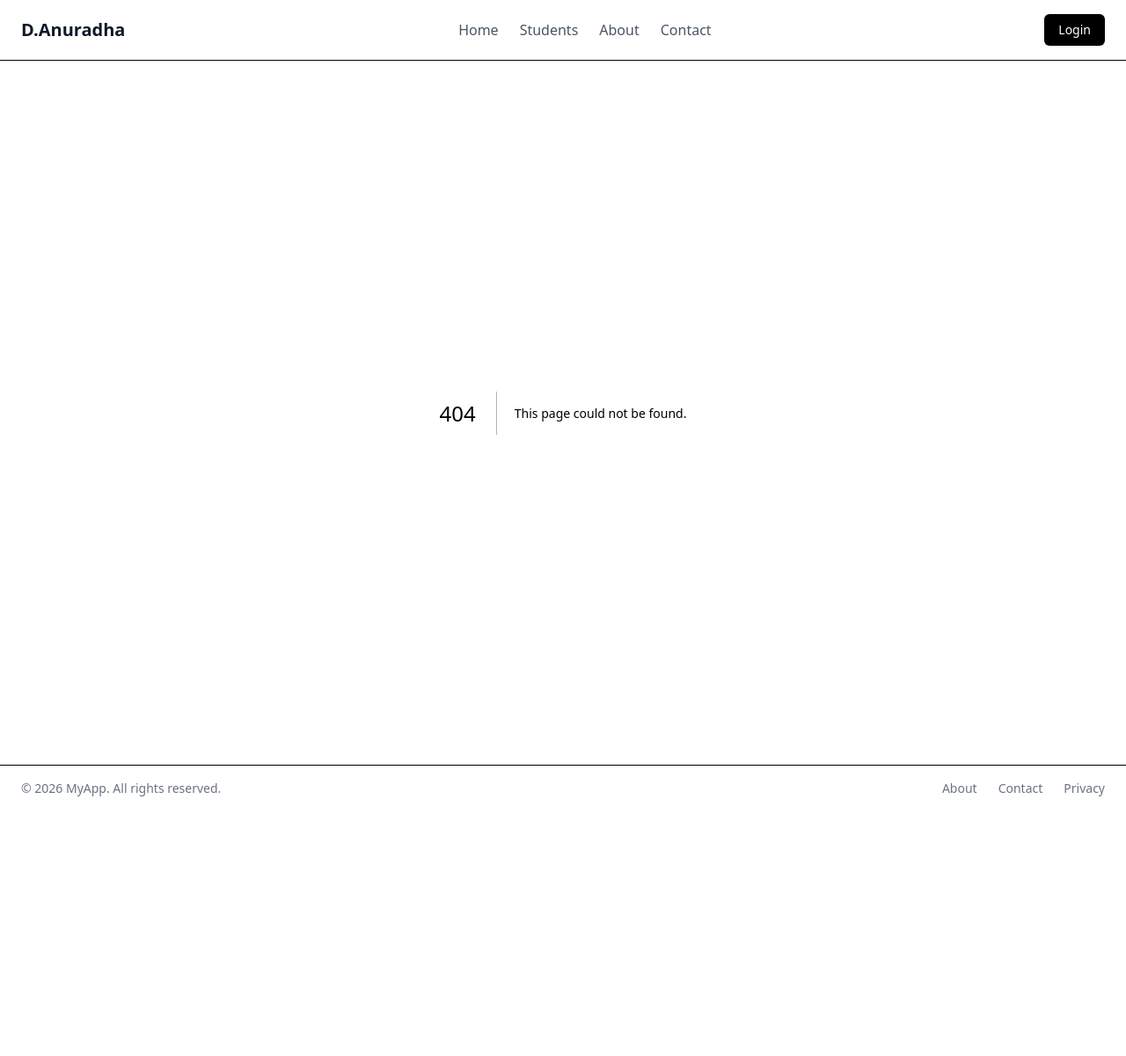
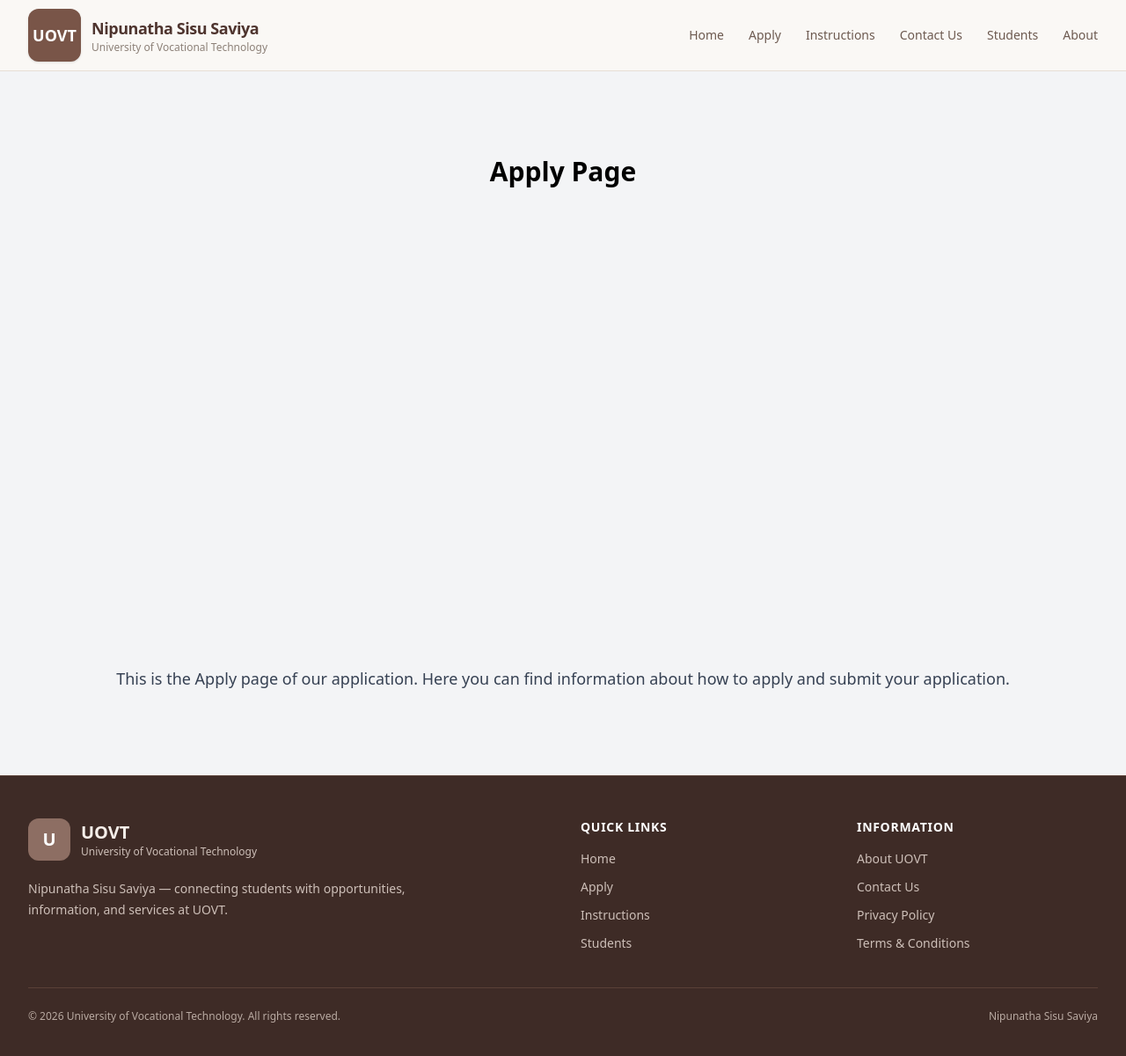
Before and after one commit to darshaanuradha/student_management_system_client, a Next.js app: page /apply in a window 1280 px wide. Before the commit this address had no page. Shown: the top 1200 px of the page at 88% size. Before the commit the page ends 922 px from the top, so only its background shows below. Built offline with nearby package versions, Linux system fonts and the light colour scheme.

Commit message:
Enhance Footer and Navbar components with new layout and styling; add Apply and Instructions pages, and implement BackButton component

```diff
--- /dev/null
+++ b/app/apply/page.tsx
@@ -0,0 +1,10 @@
+export default function apply() {
+  return (
+    <div className="flex min-h-screen flex-col items-center justify-between p-24 bg-gray-100">
+      <h1 className="text-3xl font-bold">Apply Page</h1>
+      <p className="mt-4 text-lg text-gray-700">
+        This is the Apply page of our application. Here you can find information about how to apply and submit your application.
+      </p>
+    </div>
+  );
+}
--- /dev/null
+++ b/app/instructions/page.tsx
@@ -0,0 +1,10 @@
+export default function Instructions() {
+    return (
+        <div className="flex min-h-screen flex-col items-center justify-between p-24 bg-gray-100">
+            <h1 className="text-3xl font-bold">Instructions Page</h1>
+            <p className="mt-4 text-lg text-gray-700">
+                This is the Instructions page of our application. Here you can find detailed instructions on how to use the application effectively.
+            </p>
+        </div>
+    );
+}
--- /dev/null
+++ b/components/BackButton.tsx
@@ -0,0 +1,25 @@
+
+import Link from "next/link";
+export function BackButton() {
+  return (
+    <Link
+      href="/"
+      className="inline-flex items-center gap-2 text-sm font-medium text-[#795548] hover:text-[#5d4037]"
+    >
+      <svg
+        className="h-5 w-5"
+        fill="none"
+        stroke="currentColor"
+        viewBox="0 0 24 24"
+      >
+        <path
+          strokeLinecap="round"
+          strokeLinejoin="round"
+          strokeWidth={2}
+          d="M10 19l-7-7m0 0l7-7m-7 7h18"
+        />
+      </svg>
+      Back
+    </Link>
+  );
+}
--- a/components/Footer.tsx
+++ b/components/Footer.tsx
@@ -1,40 +1,164 @@
+
 import Link from "next/link";
 
 export default function Footer() {
   return (
-    <footer className="border-t bg-white">
-      <div className="mx-auto flex max-w-7xl items-center justify-between px-6 py-4">
+    <footer className="border-t border-[#5a4037] bg-[#3e2b26] text-[#f5eee9]">
 
-        {/* Copyright */}
-        <p className="text-sm text-gray-500">
-          © 2026 MyApp. All rights reserved.
+      <div className="mx-auto max-w-7xl px-6 py-12 lg:px-8">
+
+        <div className="grid gap-10 md:grid-cols-4">
+
+          {/* ================= BRAND ================= */}
+
+          <div className="md:col-span-2">
+
+            <Link href="/" className="inline-flex items-center gap-3">
+
+              <div className="flex h-12 w-12 items-center justify-center rounded-xl bg-[#8d6e63] text-xl font-bold text-white">
+                U
+              </div>
+
+              <div>
+                <h2 className="text-xl font-bold">
+                  UOVT
+                </h2>
+
+                <p className="text-xs text-[#cdbfb8]">
+                  University of Vocational Technology
+                </p>
+              </div>
+
+            </Link>
+
+            <p className="mt-5 max-w-md text-sm leading-6 text-[#cdbfb8]">
+              Nipunatha Sisu Saviya — connecting students with
+              opportunities, information, and services at UOVT.
             </p>
 
-        {/* Links */}
-        <div className="flex gap-6 text-sm">
+          </div>
+
+
+          {/* ================= QUICK LINKS ================= */}
+
+          <div>
+
+            <h3 className="mb-4 text-sm font-semibold uppercase tracking-wider text-white">
+              Quick Links
+            </h3>
+
+            <ul className="space-y-3 text-sm">
+
+              <li>
+                <Link
+                  href="/"
+                  className="text-[#cdbfb8] transition hover:text-white"
+                >
+                  Home
+                </Link>
+              </li>
+
+              <li>
+                <Link
+                  href="/apply"
+                  className="text-[#cdbfb8] transition hover:text-white"
+                >
+                  Apply
+                </Link>
+              </li>
+
+              <li>
+                <Link
+                  href="/instructions"
+                  className="text-[#cdbfb8] transition hover:text-white"
+                >
+                  Instructions
+                </Link>
+              </li>
+
+              <li>
+                <Link
+                  href="/students"
+                  className="text-[#cdbfb8] transition hover:text-white"
+                >
+                  Students
+                </Link>
+              </li>
+
+            </ul>
+
+          </div>
+
+
+          {/* ================= INFORMATION ================= */}
+
+          <div>
+
+            <h3 className="mb-4 text-sm font-semibold uppercase tracking-wider text-white">
+              Information
+            </h3>
+
+            <ul className="space-y-3 text-sm">
+
+              <li>
                 <Link
                   href="/about"
-            className="text-gray-500 hover:text-gray-900"
+                  className="text-[#cdbfb8] transition hover:text-white"
                 >
-            About
+                  About UOVT
                 </Link>
+              </li>
 
+              <li>
                 <Link
                   href="/contact"
-            className="text-gray-500 hover:text-gray-900"
+                  className="text-[#cdbfb8] transition hover:text-white"
                 >
-            Contact
+                  Contact Us
                 </Link>
+              </li>
 
+              <li>
                 <Link
                   href="/privacy"
-            className="text-gray-500 hover:text-gray-900"
+                  className="text-[#cdbfb8] transition hover:text-white"
                 >
-            Privacy
+                  Privacy Policy
                 </Link>
+              </li>
+
+              <li>
+                <Link
+                  href="/terms"
+                  className="text-[#cdbfb8] transition hover:text-white"
+                >
+                  Terms & Conditions
+                </Link>
+              </li>
+
+            </ul>
+
           </div>
 
         </div>
+
+
+        {/* ================= BOTTOM ================= */}
+
+        <div className="mt-10 flex flex-col gap-4 border-t border-[#5a4037] pt-6 sm:flex-row sm:items-center sm:justify-between">
+
+          <p className="text-xs text-[#b9aaa2]">
+            © 2026 University of Vocational Technology. All rights reserved.
+          </p>
+
+          <p className="text-xs text-[#b9aaa2]">
+            Nipunatha Sisu Saviya
+          </p>
+
+        </div>
+
+      </div>
+
     </footer>
   );
 }
--- a/components/Navbar.tsx
+++ b/components/Navbar.tsx
@@ -1,56 +1,237 @@
+
 "use client";
 
 import Link from "next/link";
+import { useState } from "react";
 
 export default function Navbar() {
+  const [menuOpen, setMenuOpen] = useState(false);
+
   return (
-    <nav className="border-b bg-white">
-      <div className="mx-auto flex max-w-7xl items-center justify-between px-6 py-4">
+    <nav className="sticky top-0 z-50 border-b border-[#e7ded5] bg-[#faf8f5]/95 backdrop-blur">
+      <div className="mx-auto max-w-7xl px-6 lg:px-8">
 
-        {/* Logo */}
-        <Link href="/" className="text-xl font-bold text-gray-900">
-          D.Anuradha
+        <div className="flex h-20 items-center justify-between">
+
+          {/* ================= LEFT - BRAND ================= */}
+
+          <div className="flex items-center gap-5">
+
+            {/* UOVT Logo + Name */}
+
+            <Link
+              href="/"
+              className="flex items-center gap-3"
+            >
+              <div className="flex h-15 w-15 items-center justify-center rounded-xl bg-[#795548] text-lg font-bold text-white shadow-sm">
+                UOVT
+              </div>
+
+              <div className="leading-tight">
+                <div className="text-lg font-bold tracking-tight text-[#4e342e]">
+                  Nipunatha Sisu Saviya
+                </div>
+
+                <div className="hidden text-xs text-[#8d8178] sm:block">
+                  University of Vocational Technology
+                </div>
+              </div>
             </Link>
 
-        {/* Navigation */}
-        <div className="hidden items-center gap-6 md:flex">
-          <Link
+
+            </div>
+
+
+          {/* ================= RIGHT - NAVIGATION ================= */}
+
+          <div className="hidden items-center gap-7 lg:flex">
+
+            <NavLink href="/">
+              Home
+            </NavLink>
+
+            <NavLink href="/apply">
+              Apply
+            </NavLink>
+
+            <NavLink href="/instructions">
+              Instructions
+            </NavLink>
+
+            <NavLink href="/contact">
+              Contact Us
+            </NavLink>
+
+            <NavLink href="/students">
+              Students
+            </NavLink>
+
+            <NavLink href="/about">
+              About
+            </NavLink>
+
+          </div>
+
+
+          {/* ================= MOBILE BUTTON ================= */}
+
+          <button
+            onClick={() => setMenuOpen(!menuOpen)}
+            className="rounded-lg p-2 text-[#5d4037] transition hover:bg-[#eee7e1] lg:hidden"
+            aria-label="Toggle menu"
+          >
+            <svg
+              className="h-6 w-6"
+              fill="none"
+              stroke="currentColor"
+              viewBox="0 0 24 24"
+            >
+              {menuOpen ? (
+                <path
+                  strokeLinecap="round"
+                  strokeLinejoin="round"
+                  strokeWidth={2}
+                  d="M6 18L18 6M6 6l12 12"
+                />
+              ) : (
+                <path
+                  strokeLinecap="round"
+                  strokeLinejoin="round"
+                  strokeWidth={2}
+                  d="M4 6h16M4 12h16M4 18h16"
+                />
+              )}
+            </svg>
+          </button>
+
+        </div>
+
+
+        {/* ================= MOBILE NAVIGATION ================= */}
+
+        {menuOpen && (
+          <div className="border-t border-[#e7ded5] py-4 lg:hidden">
+
+            <div className="mb-4 border-b border-[#e7ded5] pb-4">
+              <p className="text-sm font-semibold text-[#795548]">
+                Nipunatha Sisu Saviya
+              </p>
+
+              <p className="text-xs text-[#8d8178]">
+                Student Portal
+              </p>
+            </div>
+
+            <div className="flex flex-col gap-1">
+
+              <MobileNavLink
                 href="/"
-            className="text-gray-600 hover:text-gray-900"
+                onClick={() => setMenuOpen(false)}
               >
                 Home
-          </Link>
+              </MobileNavLink>
 
-          <Link
+              <MobileNavLink
+                href="/apply"
+                onClick={() => setMenuOpen(false)}
+              >
+                Apply
+              </MobileNavLink>
+
+              <MobileNavLink
+                href="/instructions"
+                onClick={() => setMenuOpen(false)}
+              >
+                Instructions
+              </MobileNavLink>
+
+              <MobileNavLink
+                href="/contact"
+                onClick={() => setMenuOpen(false)}
+              >
+                Contact Us
+              </MobileNavLink>
+
+              <MobileNavLink
                 href="/students"
-            className="text-gray-600 hover:text-gray-900"
+                onClick={() => setMenuOpen(false)}
               >
                 Students
-          </Link>
+              </MobileNavLink>
 
-          <Link
+              <MobileNavLink
                 href="/about"
-            className="text-gray-600 hover:text-gray-900"
+                onClick={() => setMenuOpen(false)}
               >
                 About
-          </Link>
+              </MobileNavLink>
 
-          <Link
-            href="/contact"
-            className="text-gray-600 hover:text-gray-900"
-          >
-            Contact
-          </Link>
             </div>
+          </div>
+        )}
 
-        {/* Login Button */}
-        <Link
-          href="/login"
-          className="rounded-md bg-black px-4 py-2 text-sm font-medium text-white hover:bg-gray-800"
-        >
-          Login
-        </Link>
       </div>
     </nav>
   );
 }
+
+
+/* ================= DESKTOP LINK ================= */
+
+function NavLink({
+  href,
+  children,
+}: {
+  href: string;
+  children: React.ReactNode;
+}) {
+  return (
+    <Link
+      href={href}
+      className="
+        text-sm
+        font-medium
+        text-[#6d5a50]
+        transition
+        duration-200
+        hover:text-[#795548]
+      "
+    >
+      {children}
+    </Link>
+  );
+}
+
+
+/* ================= MOBILE LINK ================= */
+
+function MobileNavLink({
+  href,
+  children,
+  onClick,
+}: {
+  href: string;
+  children: React.ReactNode;
+  onClick: () => void;
+}) {
+  return (
+    <Link
+      href={href}
+      onClick={onClick}
+      className="
+        rounded-lg
+        px-4
+        py-3
+        text-sm
+        font-medium
+        text-[#6d5a50]
+        transition
+        duration-200
+        hover:bg-[#eee7e1]
+        hover:text-[#5d4037]
+      "
+    >
+      {children}
+    </Link>
+  );
+}
```
Lines whose indentation alone changed are shown as unchanged.
